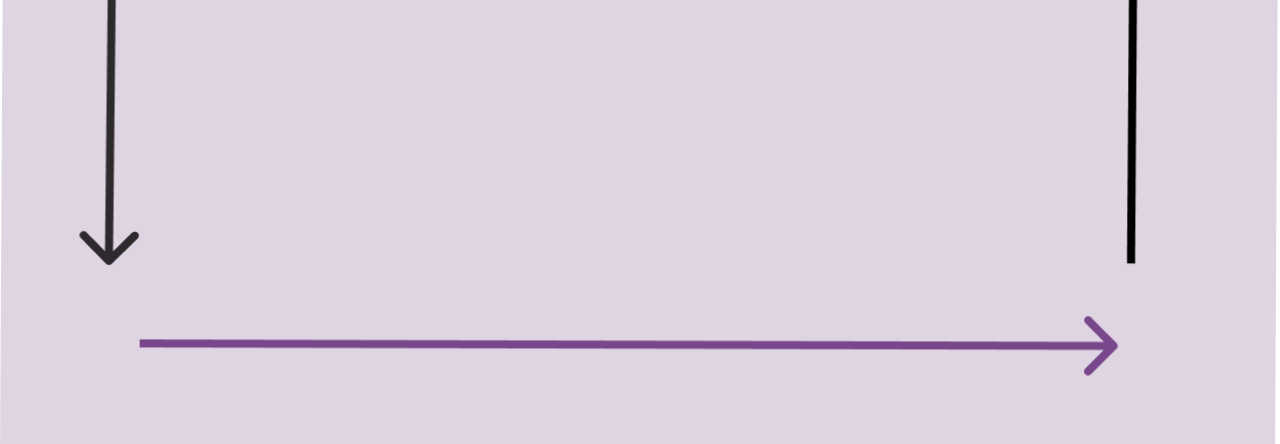
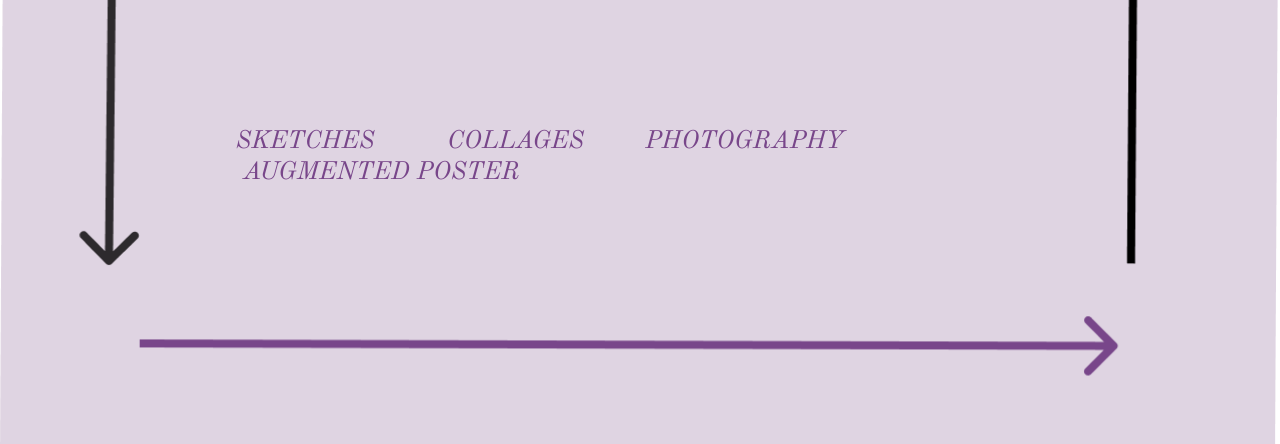
Before and after one commit to SHAMSEMARA/SHAMS, a plain HTML site: page final website/gallery.html in a window 1280 px wide. Shown: the part 356-800 px from the top of the page. Drawn offline with nearby package versions, Linux system fonts and the light colour scheme.

Commit message:
Adjusted Gallery Code

```diff
--- a/final website/gallery.css
+++ b/final website/gallery.css
@@ -38,11 +38,25 @@ body{
     margin-left: 17%;
 }
 .links{
-
+    margin-top: 37%;
+    margin-left: 16%;
+    position: absolute;
 }
 .lst_ele{
-    padding: 10px;
     text-decoration: none;
     font-family:'Old Standard TT', serif;
     color:#78468A ;
+    font-size: 25px; ;
 }
+#sketch{
+    padding-left: 3%;
+}
+#collages{
+    padding-left: 9%;
+}
+#phto{
+    padding-left: 7.5%;
+}
+#ag_p{
+    padding-left: 4%;
+}
--- a/final website/gallery.html
+++ b/final website/gallery.html
@@ -13,12 +13,12 @@
         </div>
         <div>
             <img class="photo" src="Group 1.png">
-            <ul class="links">
-                <a  class="lst_ele" href="">SKETCHES</a>
-                <a class="lst_ele" href="">COLLAGES</a>
-                <a class="lst_ele" href="">PHOTOGRAPHY</a>
-                <a class="lst_ele" href="">AUGMENTED POSTER</a>
-            </ul>
+            <div class="links">
+                <a id="sketch" class="lst_ele" href="">SKETCHES</a>
+                <a id="collages" class="lst_ele" href="">COLLAGES</a>
+                <a id="phto" class="lst_ele" href="">PHOTOGRAPHY</a>
+                <a  id="ag_p" class="lst_ele" href="">AUGMENTED POSTER</a>
+            </div>
         </div>
     </body>
 </html>
```
